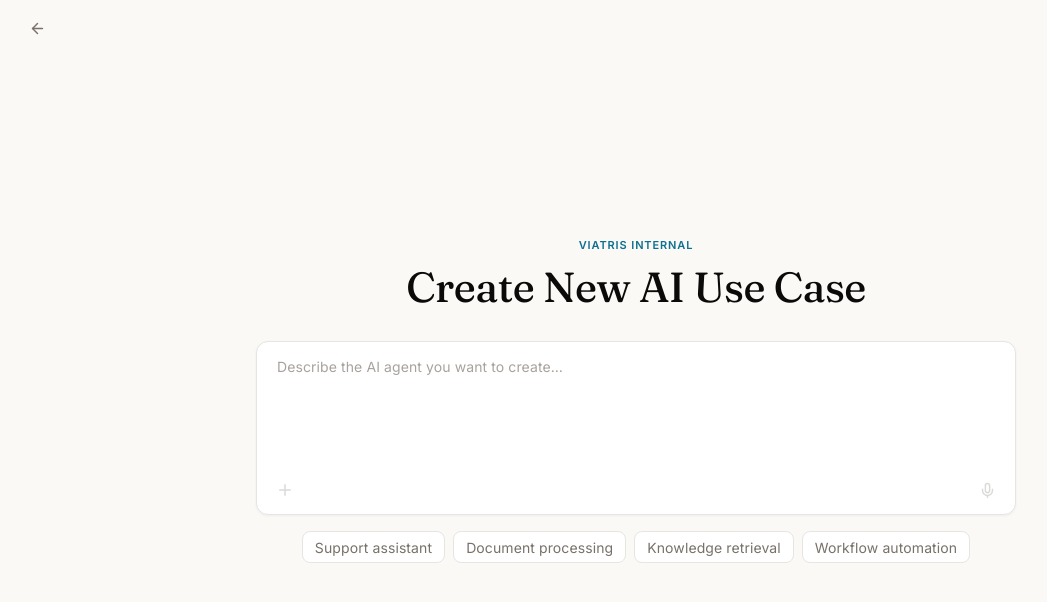
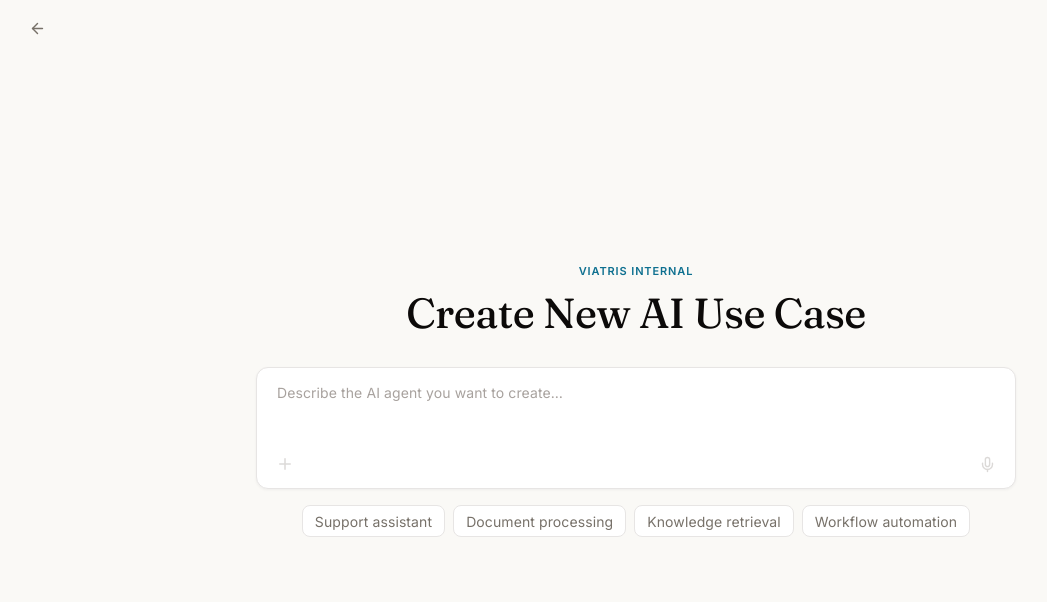
Before and after one commit to akhilbordia1/AI-Intake-Tracker, a Next.js app: page /intake in a window 1280 px wide. Shown: the top 602 px of the page, without its empty margins (1-1048 px from the left). Built offline with nearby package versions, Linux system fonts and the light colour scheme.

Commit message:
Shorten create-page chat input height
Co-Authored-By: Claude Opus 4.8 (1M context) <noreply@anthropic.com>

```diff
--- a/src/app/intake/page.tsx
+++ b/src/app/intake/page.tsx
@@ -174,9 +174,9 @@ export default function IntakePage() {
                   <textarea
                     value={form.idea}
                     onChange={(event) => updateField("idea", event.target.value)}
-                    rows={4}
+                    rows={2}
                     placeholder="Describe the AI agent you want to create…"
-                    className="no-scrollbar block max-h-52 min-h-[120px] w-full resize-none bg-transparent px-2.5 pt-1.5 text-[15px] leading-6 text-[var(--text-primary)] outline-none placeholder:text-[var(--text-muted)]"
+                    className="no-scrollbar block max-h-40 min-h-[68px] w-full resize-none bg-transparent px-2.5 pt-1.5 text-[15px] leading-6 text-[var(--text-primary)] outline-none placeholder:text-[var(--text-muted)]"
                   />
                   <div className="mt-1 flex items-center justify-between px-0.5">
                     <button
```
